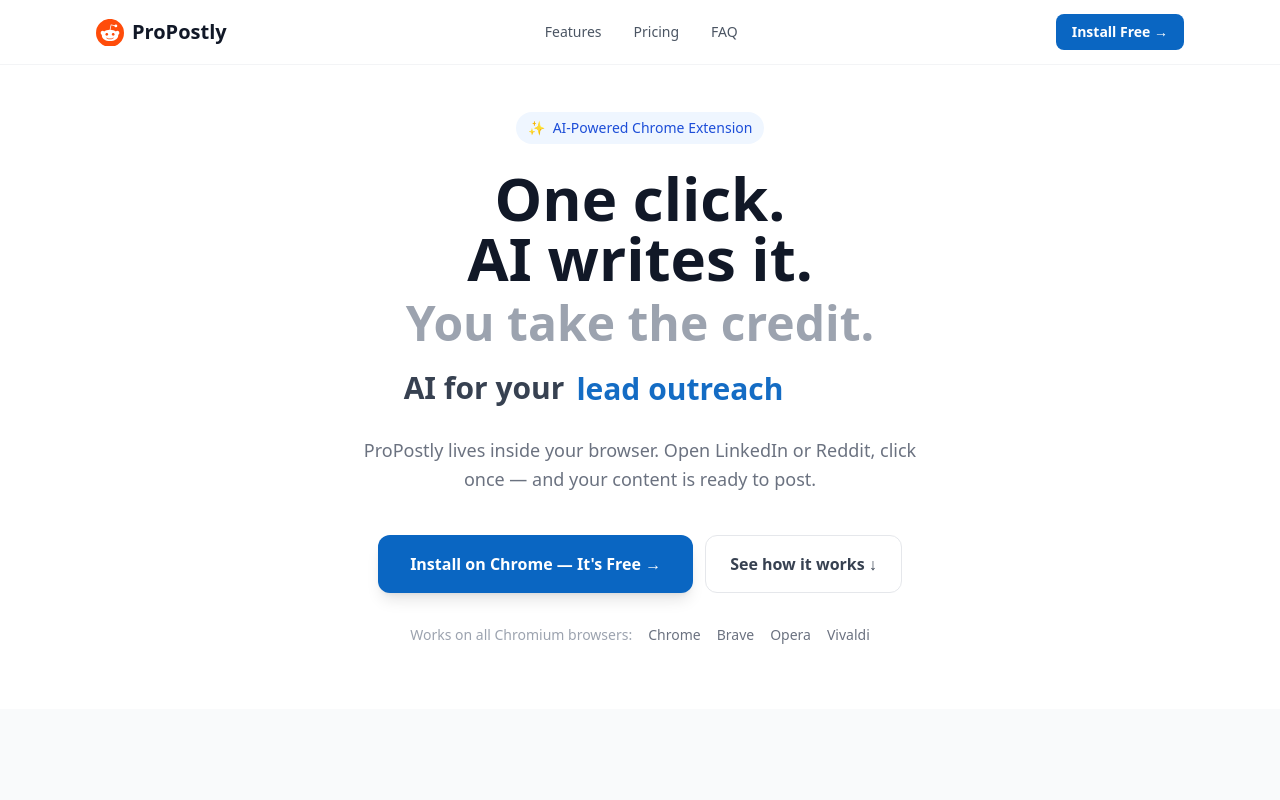
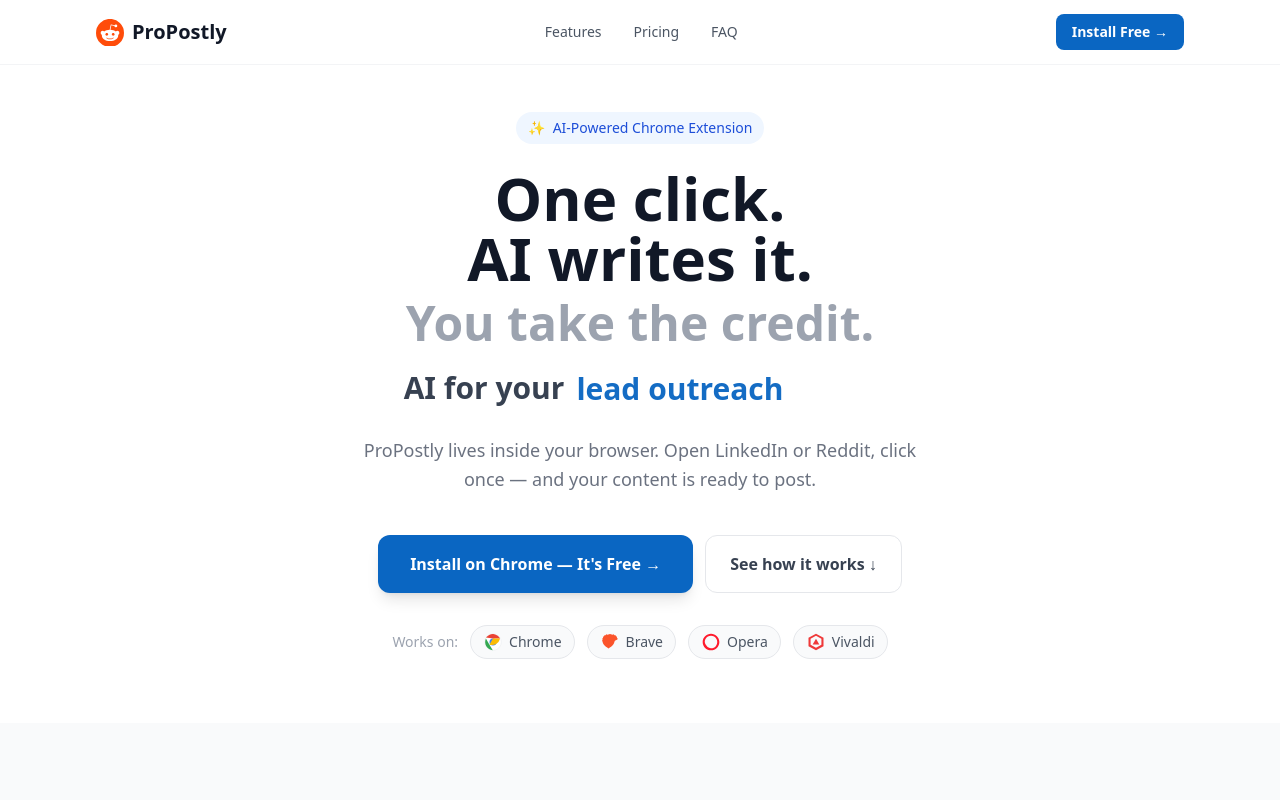
Before and after one commit to nkarthik88/linkedin-ai-assistant, a React (Vite) app in the folder landing-page/: page / in a window 1280 px wide. Shown: the top 800 px of the page. Built offline with nearby package versions, Linux system fonts and the light colour scheme.

Commit message:
feat: clickable browser logo badges linking to Chrome Web Store

```diff
--- a/landing-page/src/components/Hero.jsx
+++ b/landing-page/src/components/Hero.jsx
@@ -11,7 +11,49 @@
   { text: 'comment replies', color: '#ff4500' },
 ]
 
-const browsers = ['Chrome', 'Brave', 'Opera', 'Vivaldi']
+const browsers = [
+  {
+    name: 'Chrome',
+    url: CHROME_URL,
+    svg: (
+      <svg viewBox="0 0 24 24" className="w-5 h-5" fill="none">
+        <circle cx="12" cy="12" r="10" fill="#fff" stroke="#e5e7eb" strokeWidth="0.5"/>
+        <circle cx="12" cy="12" r="4.2" fill="#4285F4"/>
+        <path d="M12 7.8h8.5a10 10 0 0 0-17-1.1z" fill="#EA4335"/>
+        <path d="M20.5 7.8H12l-4.25 7.35A10 10 0 0 0 20.5 7.8z" fill="#FBBC05"/>
+        <path d="M7.75 15.15 3.5 7.8a10 10 0 0 0 8.2 14.15z" fill="#34A853"/>
+      </svg>
+    ),
+  },
+  {
+    name: 'Brave',
+    url: CHROME_URL,
+    svg: (
+      <svg viewBox="0 0 24 24" className="w-5 h-5" fill="#FB542B">
+        <path d="M20.92 9.13l.27-1.35-.93-.85.19-1.36-1.27-.53-.46-1.29-1.38.07-.92-1.02-1.3.52L12 2.5l-3.12.82-1.3-.52-.92 1.02-1.38-.07-.46 1.29-1.27.53.19 1.36-.93.85.27 1.35-.56 1.23.56 1.23s.38 2.55 2.41 4.58c2.04 2.04 4.72 3.52 4.72 3.52s2.68-1.48 4.72-3.52c2.03-2.03 2.41-4.58 2.41-4.58l.56-1.23z"/>
+      </svg>
+    ),
+  },
+  {
+    name: 'Opera',
+    url: CHROME_URL,
+    svg: (
+      <svg viewBox="0 0 24 24" className="w-5 h-5" fill="#FF1B2D">
+        <path d="M12 2C6.48 2 2 6.48 2 12s4.48 10 10 10 10-4.48 10-10S17.52 2 12 2zm0 17.5c-2.07 0-3.93-1.04-5.08-2.64A7.46 7.46 0 0 1 4.5 12c0-1.71.57-3.28 1.52-4.54C7.14 5.95 9.01 4.5 12 4.5s4.86 1.45 5.98 2.96A7.46 7.46 0 0 1 19.5 12a7.46 7.46 0 0 1-1.42 4.36C16.93 18.46 14.07 19.5 12 19.5z"/>
+      </svg>
+    ),
+  },
+  {
+    name: 'Vivaldi',
+    url: CHROME_URL,
+    svg: (
+      <svg viewBox="0 0 24 24" className="w-5 h-5" fill="#EF3939">
+        <path d="M12 2L3 7v10l9 5 9-5V7L12 2zm0 2.5l6.5 3.6v7.3L12 19l-6.5-3.6V8.1L12 4.5z"/>
+        <path d="M12 8l-4 7h8l-4-7z" fill="#EF3939"/>
+      </svg>
+    ),
+  },
+]
 
 export default function Hero() {
   const [idx, setIdx] = useState(0)
@@ -85,10 +127,19 @@
             </a>
           </div>
 
-          <div className="flex items-center justify-center gap-4 flex-wrap">
-            <span className="text-sm text-gray-400">Works on all Chromium browsers:</span>
+          <div className="flex items-center justify-center gap-3 flex-wrap">
+            <span className="text-sm text-gray-400">Works on:</span>
             {browsers.map((b) => (
-              <span key={b} className="text-sm text-gray-500">{b}</span>
+              <a
+                key={b.name}
+                href={b.url}
+                target="_blank"
+                rel="noopener noreferrer"
+                className="inline-flex items-center gap-1.5 text-sm text-gray-600 hover:text-gray-900 bg-gray-50 hover:bg-gray-100 border border-gray-200 rounded-full px-3 py-1.5 transition-colors font-medium"
+              >
+                {b.svg}
+                {b.name}
+              </a>
             ))}
           </div>
         </motion.div>
```
